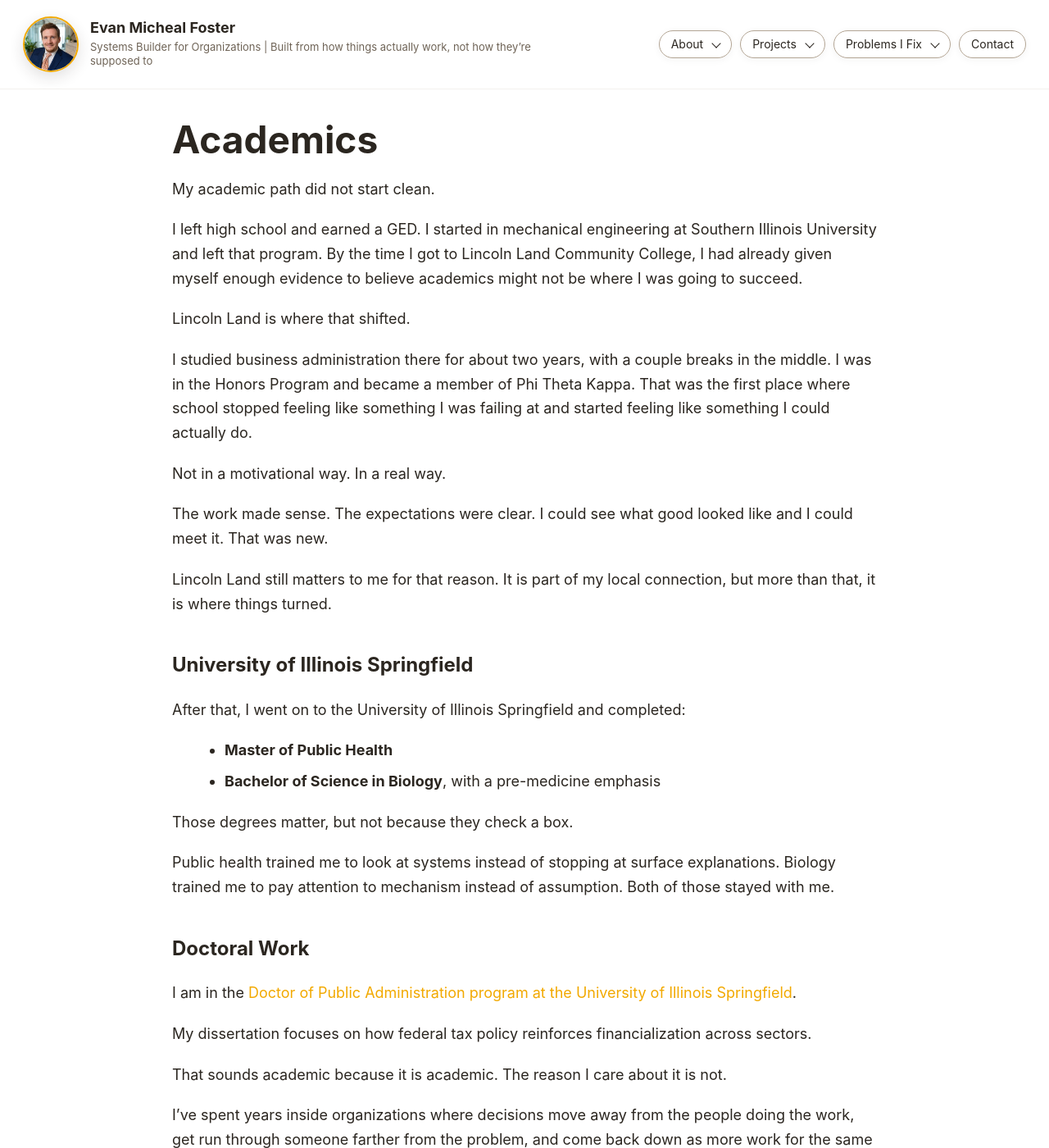
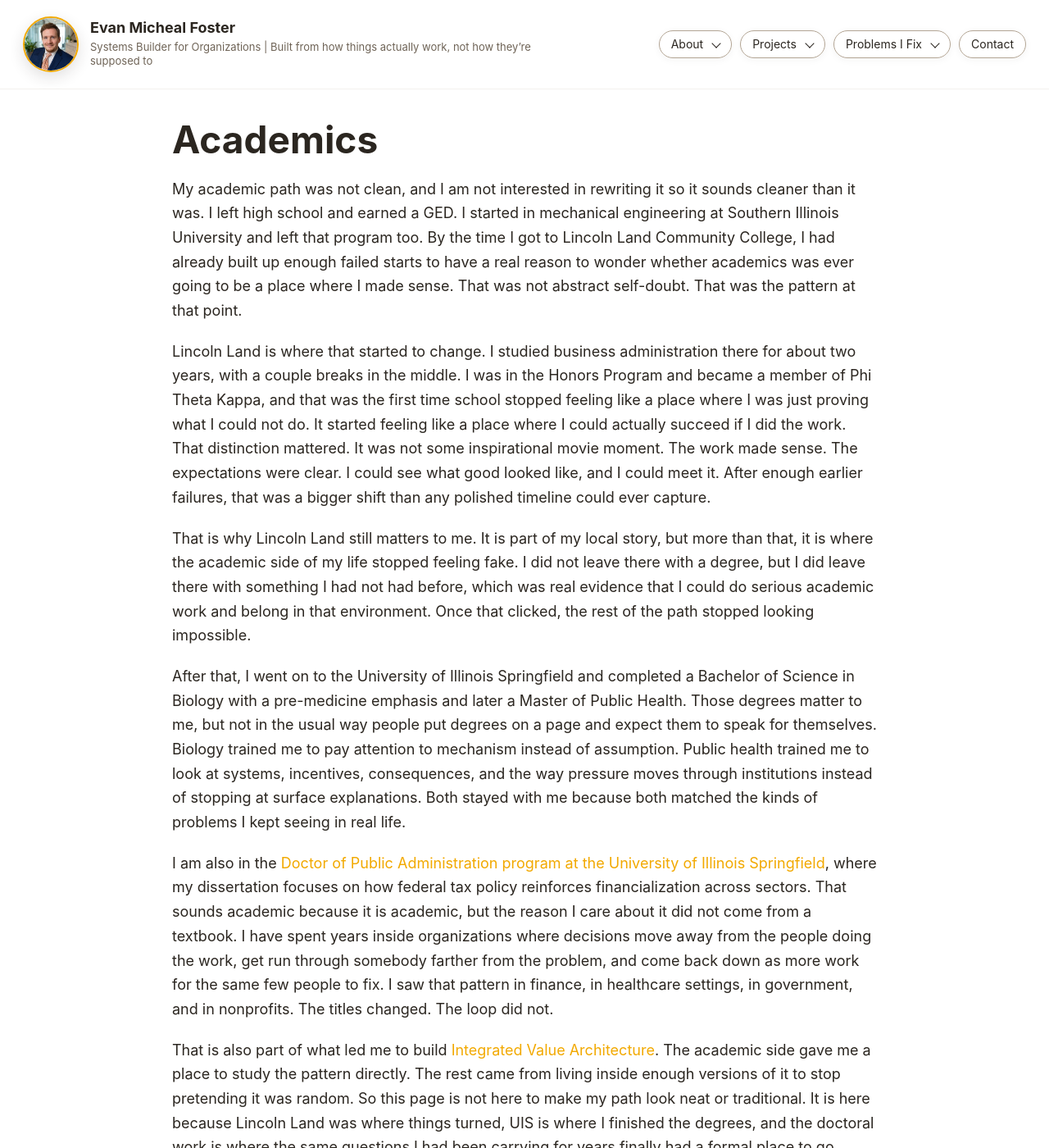
Before and after one commit to efost7873/evanmichealfoster.com, a Jekyll site: the page built from academics.md, in a window 1280 px wide and 1400 px high. Shown: the whole window at 82% size. Built offline with Jekyll 4.4.1, drawn with Linux system fonts in a browser that asks for light colours; some of the changed text lies outside the part shown.

Commit message:
Update academics.md

```diff
--- a/academics.md
+++ b/academics.md
@@ -1,51 +1,20 @@
 ---
 layout: default
-title: Evan Foster Academics | University of Illinois Springfield, Lincoln Land Community College
+title: Evan Foster Academics | Lincoln Land Community College and University of Illinois Springfield
 permalink: /academics/
-description: Academic background of Evan Foster, including Lincoln Land Community College, University of Illinois Springfield, and doctoral work in public administration.
+description: The academic background of Evan Foster, including Lincoln Land Community College, the University of Illinois Springfield, and doctoral work in public administration.
 ---
 
 # Academics
 
-My academic path did not start clean.
+My academic path was not clean, and I am not interested in rewriting it so it sounds cleaner than it was. I left high school and earned a GED. I started in mechanical engineering at Southern Illinois University and left that program too. By the time I got to Lincoln Land Community College, I had already built up enough failed starts to have a real reason to wonder whether academics was ever going to be a place where I made sense. That was not abstract self-doubt. That was the pattern at that point.
 
-I left high school and earned a GED. I started in mechanical engineering at Southern Illinois University and left that program. By the time I got to Lincoln Land Community College, I had already given myself enough evidence to believe academics might not be where I was going to succeed.
+Lincoln Land is where that started to change. I studied business administration there for about two years, with a couple breaks in the middle. I was in the Honors Program and became a member of Phi Theta Kappa, and that was the first time school stopped feeling like a place where I was just proving what I could not do. It started feeling like a place where I could actually succeed if I did the work. That distinction mattered. It was not some inspirational movie moment. The work made sense. The expectations were clear. I could see what good looked like, and I could meet it. After enough earlier failures, that was a bigger shift than any polished timeline could ever capture.
 
-Lincoln Land is where that shifted.
+That is why Lincoln Land still matters to me. It is part of my local story, but more than that, it is where the academic side of my life stopped feeling fake. I did not leave there with a degree, but I did leave there with something I had not had before, which was real evidence that I could do serious academic work and belong in that environment. Once that clicked, the rest of the path stopped looking impossible.
 
-I studied business administration there for about two years, with a couple breaks in the middle. I was in the Honors Program and became a member of Phi Theta Kappa. That was the first place where school stopped feeling like something I was failing at and started feeling like something I could actually do.
+After that, I went on to the University of Illinois Springfield and completed a Bachelor of Science in Biology with a pre-medicine emphasis and later a Master of Public Health. Those degrees matter to me, but not in the usual way people put degrees on a page and expect them to speak for themselves. Biology trained me to pay attention to mechanism instead of assumption. Public health trained me to look at systems, incentives, consequences, and the way pressure moves through institutions instead of stopping at surface explanations. Both stayed with me because both matched the kinds of problems I kept seeing in real life.
 
-Not in a motivational way. In a real way.
+I am also in the <a href="https://www.uis.edu/spmp/doctoral-students" target="_blank" rel="noopener">Doctor of Public Administration program at the University of Illinois Springfield</a>, where my dissertation focuses on how federal tax policy reinforces financialization across sectors. That sounds academic because it is academic, but the reason I care about it did not come from a textbook. I have spent years inside organizations where decisions move away from the people doing the work, get run through somebody farther from the problem, and come back down as more work for the same few people to fix. I saw that pattern in finance, in healthcare settings, in government, and in nonprofits. The titles changed. The loop did not.
 
-The work made sense. The expectations were clear. I could see what good looked like and I could meet it. That was new.
-
-Lincoln Land still matters to me for that reason. It is part of my local connection, but more than that, it is where things turned.
-
-## University of Illinois Springfield
-
-After that, I went on to the University of Illinois Springfield and completed:
-
-- **Master of Public Health**
-- **Bachelor of Science in Biology**, with a pre-medicine emphasis
-
-Those degrees matter, but not because they check a box.
-
-Public health trained me to look at systems instead of stopping at surface explanations. Biology trained me to pay attention to mechanism instead of assumption. Both of those stayed with me.
-
-## Doctoral Work
-
-I am in the <a href="https://www.uis.edu/spmp/doctoral-students" target="_blank" rel="noopener">Doctor of Public Administration program at the University of Illinois Springfield</a>.
-
-My dissertation focuses on how federal tax policy reinforces financialization across sectors.
-
-That sounds academic because it is academic. The reason I care about it is not.
-
-I’ve spent years inside organizations where decisions move away from the people doing the work, get run through someone farther from the problem, and come back down as more work for the same people to fix. I saw it in finance. I saw it in hospitals. I saw it in government. I saw it in nonprofits. The titles changed. The loop did not.
-
-That is also part of what led me to build <a href="https://integratedvaluearchitecture.com/" target="_blank" rel="noopener">Integrated Value Architecture</a>.
-
-The academic side gives me a way to study those patterns directly. The rest comes from having lived inside them.
-
-This page is not here to make that path look clean.
-
-It is here because Lincoln Land was where things started to work, UIS is where I finished the degrees, and the doctoral work is where the same questions I’ve been carrying for years finally had a place to go.
+That is also part of what led me to build <a href="https://integratedvaluearchitecture.com/" target="_blank" rel="noopener">Integrated Value Architecture</a>. The academic side gave me a place to study the pattern directly. The rest came from living inside enough versions of it to stop pretending it was random. So this page is not here to make my path look neat or traditional. It is here because Lincoln Land was where things turned, UIS is where I finished the degrees, and the doctoral work is where the same questions I had been carrying for years finally had a formal place to go.
```
